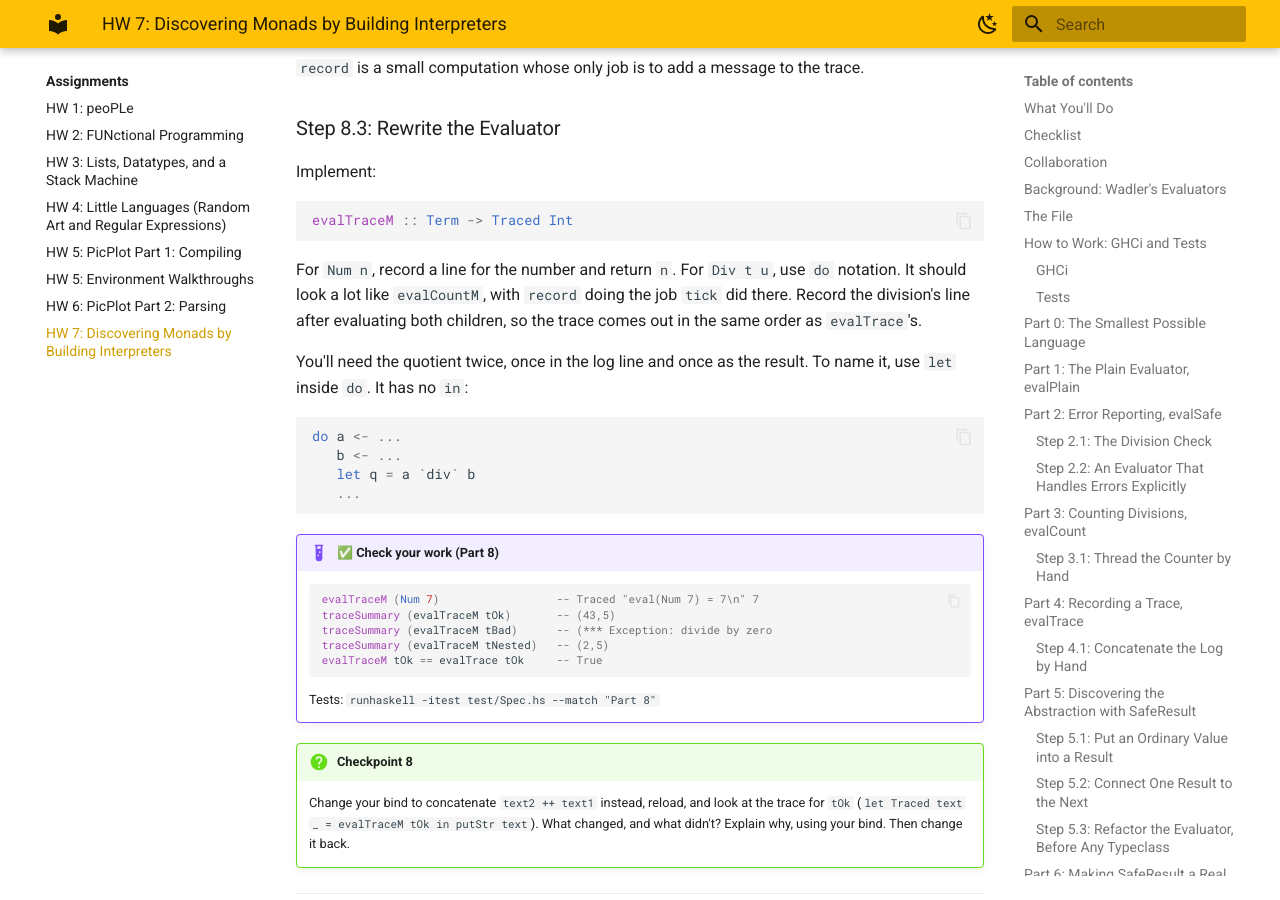
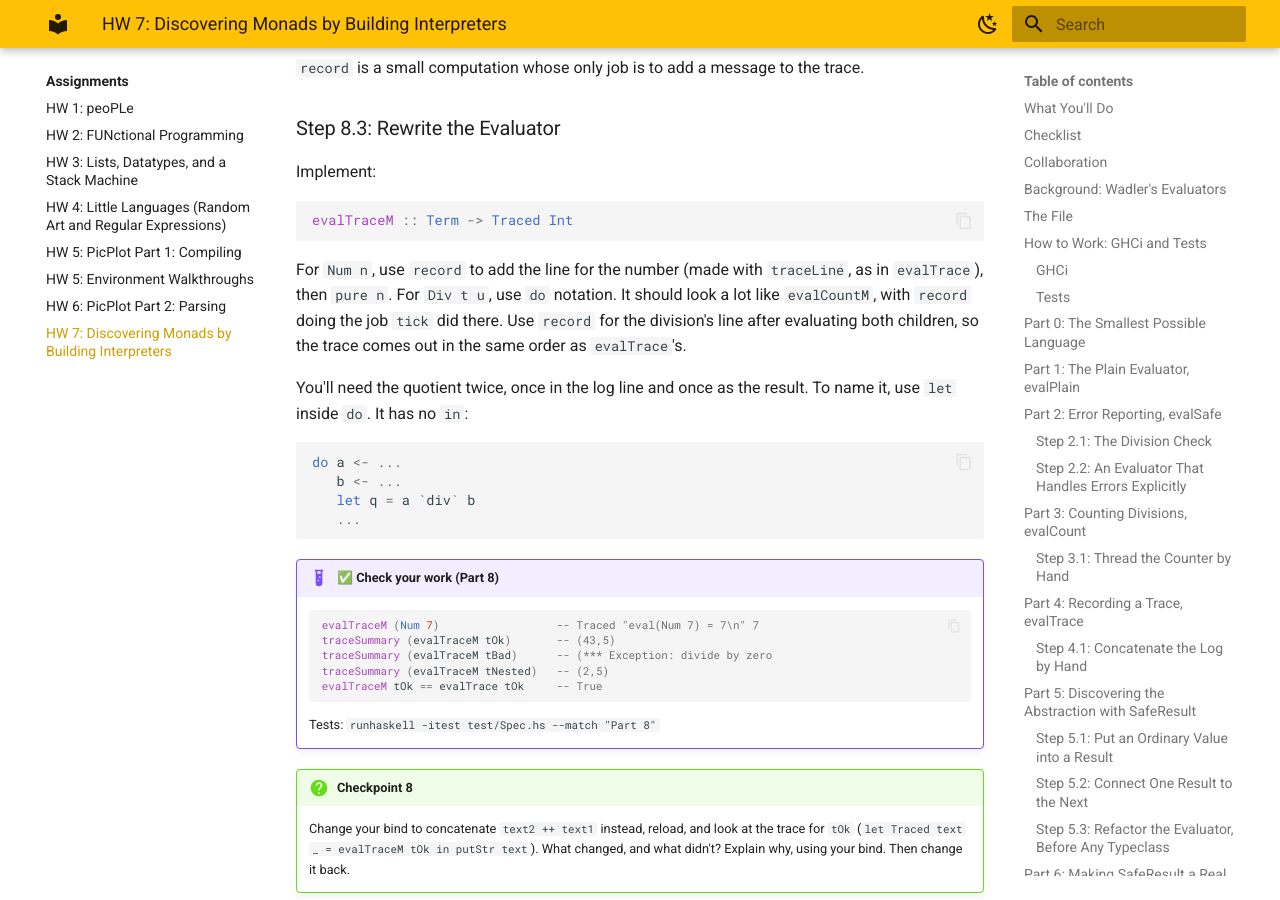
Before and after one commit to lbang-hmc/cs-131-website, an MkDocs documentation site: the page built from content/assignments/hw07.md, in a window 1280 px wide and 900 px high, scrolled down 18918 px. Built offline with MkDocs 1.6.1 and Material for MkDocs 9.7.7, drawn with Linux system fonts in a browser that asks for light colours.

Commit message:
HW 7: Step 8.3 names the record function explicitly
Co-Authored-By: Claude Opus 5.5 <noreply@anthropic.com>

````diff
--- a/content/assignments/hw07.md
+++ b/content/assignments/hw07.md
@@ -779,7 +779,7 @@ Implement:
 evalTraceM :: Term -> Traced Int
 ```
 
-For `Num n`, record a line for the number and return `n`. For `Div t u`, use `do` notation. It should look a lot like `evalCountM`, with `record` doing the job `tick` did there. Record the division's line after evaluating both children, so the trace comes out in the same order as `evalTrace`'s.
+For `Num n`, use `record` to add the line for the number (made with `traceLine`, as in `evalTrace`), then `pure n`. For `Div t u`, use `do` notation. It should look a lot like `evalCountM`, with `record` doing the job `tick` did there. Use `record` for the division's line after evaluating both children, so the trace comes out in the same order as `evalTrace`'s.
 
 You'll need the quotient twice, once in the log line and once as the result. To name it, use `let` inside `do`. It has no `in`:
 
````
